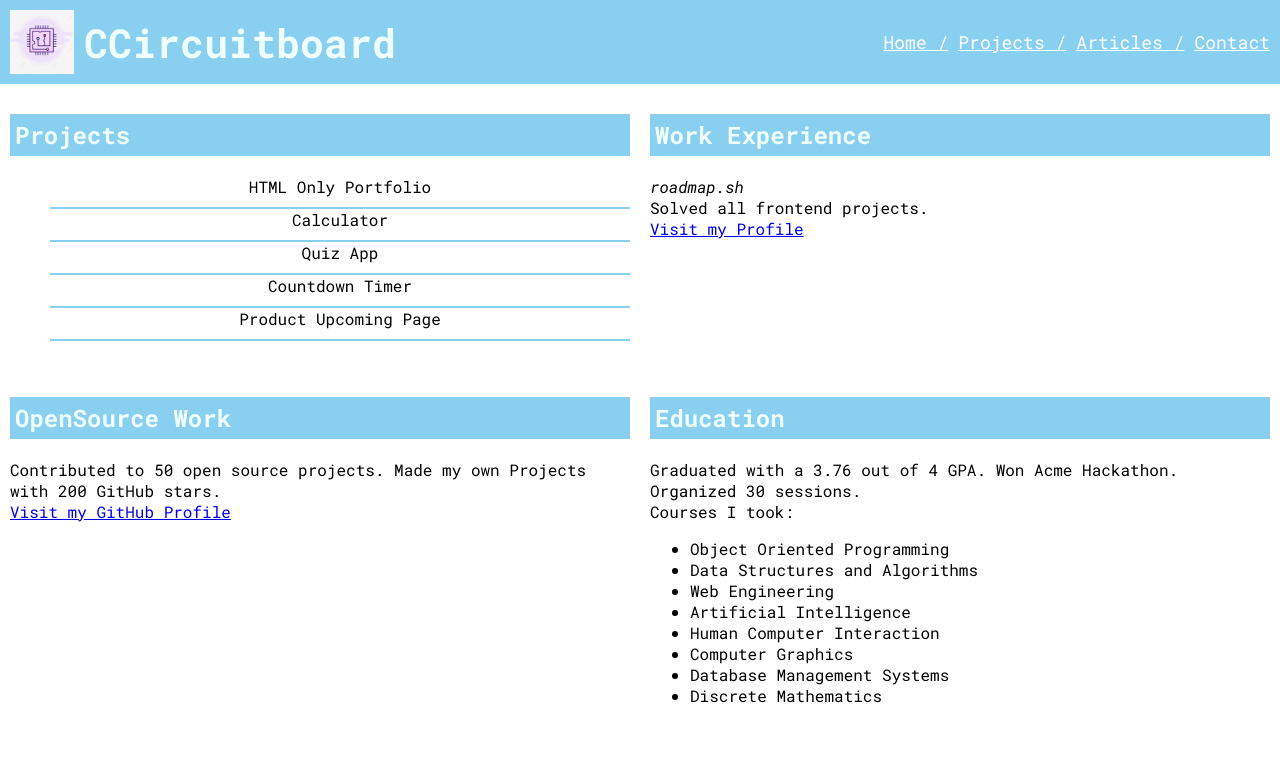
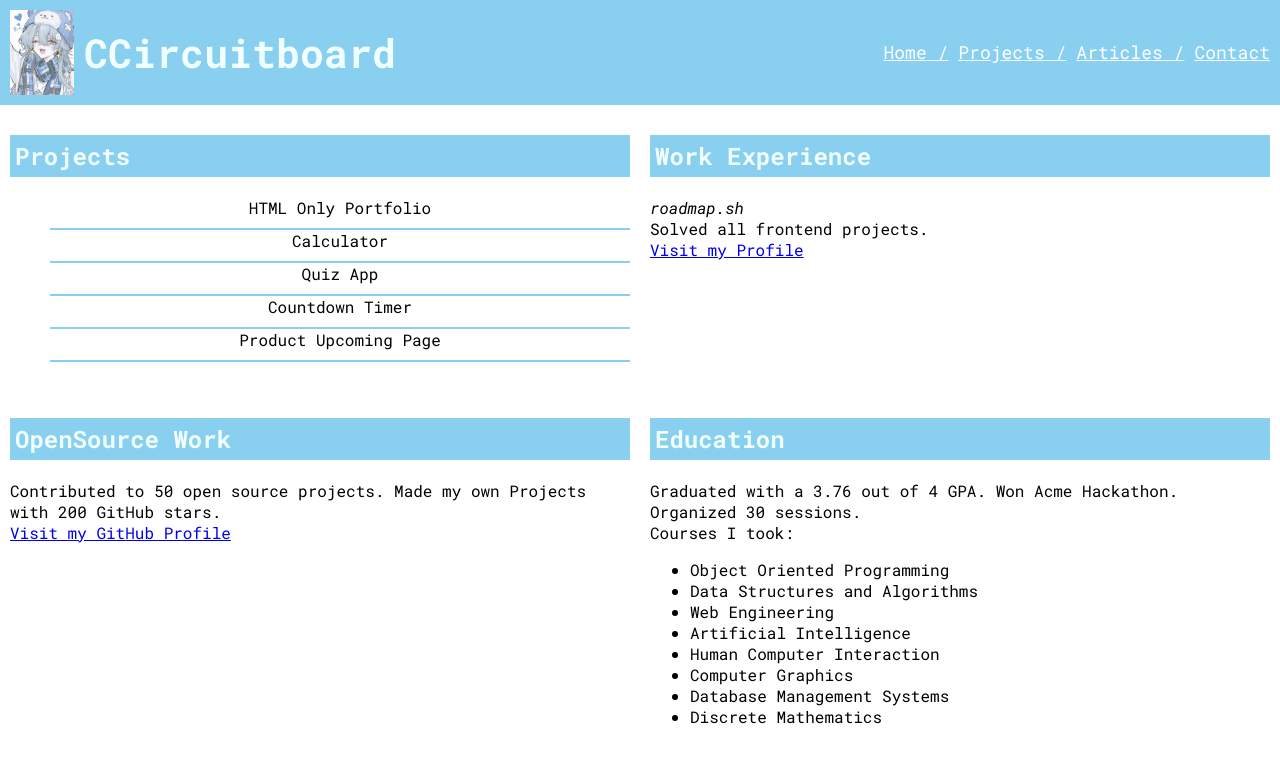
Before and after one commit to ccircuitboard/personal-portfolio, a plain HTML site: page index.html in a window 1280 px wide. Shown: the top 759 px of the page. Drawn offline with Linux system fonts and the light colour scheme.

Commit message:
Fix logo

```diff
--- a/index.html
+++ b/index.html
@@ -16,7 +16,8 @@
 
     <header>
         <div class="logo">
-            <div class="logo"><img width="64" src="circuitboard.jpg" alt="Logo representing a circuitboard">CCircuitboard</div>
+            <img width="64" src="ccircuitboard.jpg" alt="Logo representing a circuitboard">
+            <span>CCircuitboard</span>
         </div>
         <nav>
             <ul>
```
